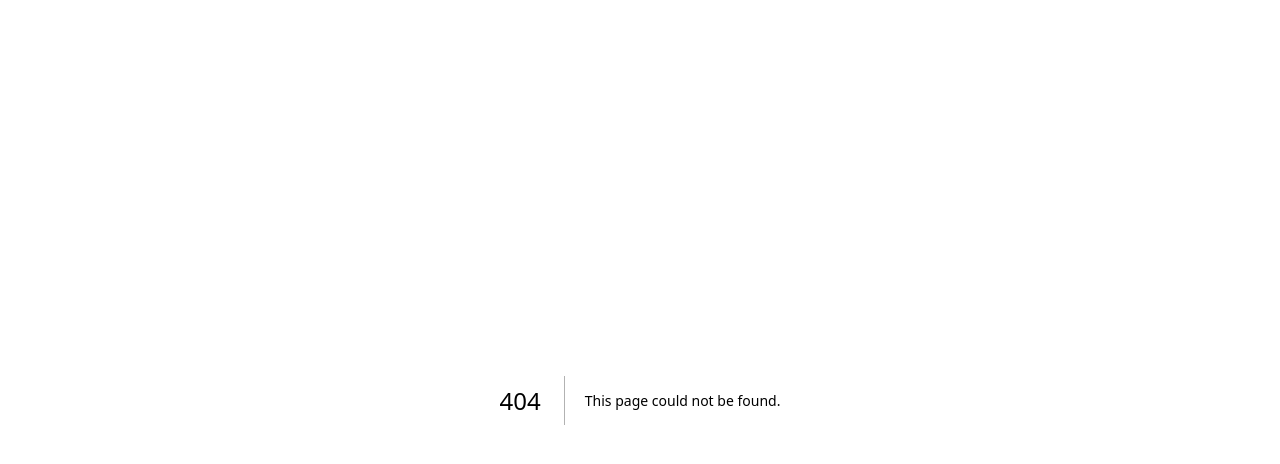
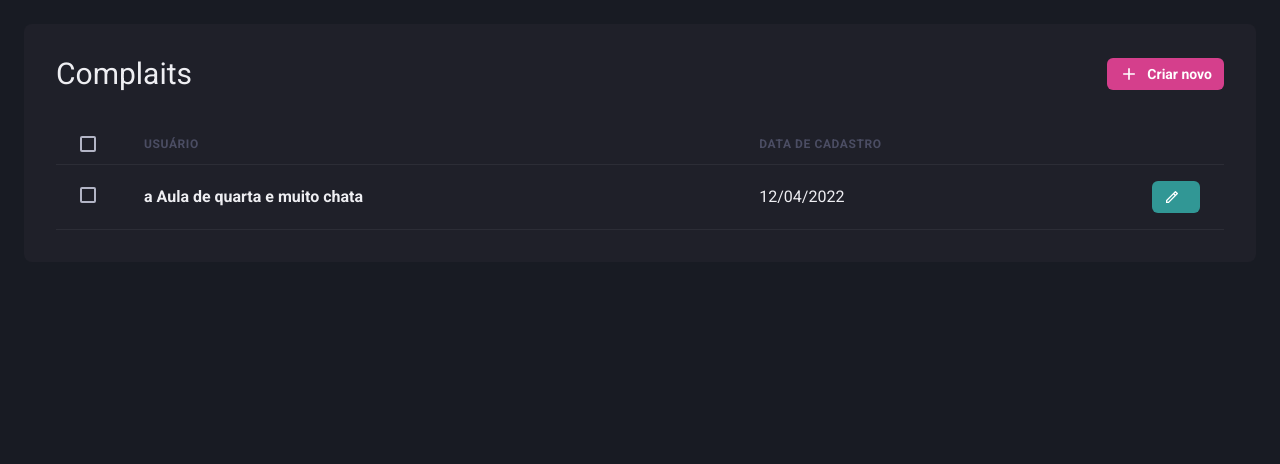
Before and after one commit to D0ugra5/portfolio, a Next.js app: page /complait/complait-table in a window 1280 px wide. Before the commit this address had no page. Shown: the top 464 px of the page. Built offline with nearby package versions, Linux system fonts and the light colour scheme.

Commit message:
feat: add comments

```diff
--- a/package.json
+++ b/package.json
@@ -15,11 +15,13 @@
     "@types/node": "18.11.9",
     "@types/react": "18.0.25",
     "@types/react-dom": "18.0.8",
+    "axios": "^1.1.3",
     "framer-motion": "^7.6.5",
     "next": "13.0.2",
     "react": "18.2.0",
     "react-dom": "18.2.0",
     "react-icons": "^4.6.0",
+    "react-query": "^3.39.2",
     "typescript": "4.8.4"
   }
 }
--- /dev/null
+++ b/src/modules/complaint/components/modal-complait/index.tsx
@@ -0,0 +1,60 @@
+import {
+  Button,
+  Modal,
+  ModalBody,
+  ModalCloseButton,
+  ModalContent,
+  ModalFooter,
+  ModalHeader,
+  ModalOverlay,
+  Text,
+  Textarea,
+} from "@chakra-ui/react";
+
+interface ModalComplaitProps {
+  title: string;
+  descriptions: string;
+  isOpen: boolean;
+  onRequestClosedModal: () => void;
+}
+
+export default function ModalComplait({
+  title,
+  descriptions,
+  isOpen,
+  onRequestClosedModal,
+}: ModalComplaitProps) {
+  return (
+    <Modal
+      isOpen={isOpen}
+      onClose={() => {
+        onRequestClosedModal();
+      }}
+    >
+      <ModalOverlay />
+      <ModalContent>
+        <ModalHeader>
+          <Text fontWeight="bold" color="black">
+            {title}
+          </Text>
+        </ModalHeader>
+        <ModalCloseButton />
+        <ModalBody>
+          <Textarea h="20vh" color="black" disabled>
+            {descriptions}
+          </Textarea>
+        </ModalBody>
+
+        <ModalFooter>
+          <Button
+            colorScheme="blue"
+            mr={3}
+            onClick={() => onRequestClosedModal()}
+          >
+            Close
+          </Button>
+        </ModalFooter>
+      </ModalContent>
+    </Modal>
+  );
+}
--- a/src/modules/complaint/sections/complait-tablet/index.tsx
+++ b/src/modules/complaint/sections/complait-tablet/index.tsx
@@ -1,5 +1,100 @@
-export default function ComplaitTable(){
-    return (
+import {
+  Box,
+  Flex,
+  Heading,
+  Button,
+  Icon,
+  Table,
+  Thead,
+  Tr,
+  Th,
+  Checkbox,
+  Tbody,
+  Td,
+  Text,
+} from "@chakra-ui/react";
+import { RiAddLine, RiPencilLine } from "react-icons/ri";
 
-    )
+import Link from "next/link";
+import ModalComplait from "../../components/modal-complait";
+import { useState } from "react";
+export default function ComplaitTable() {
+  const [openModal, setOpenModal] = useState(false);
+
+  function handleClosedModal() {
+    setOpenModal(false);
+  }
+  console.log(openModal);
+  return (
+    <Box>
+      <Flex w="100%" my="6" maxWidth={1480} mx="auto" px="6">
+        <Box flex="1" borderRadius={8} bg="gray.800" p="8">
+          <Flex mb="8" justify="space-between" alignItems="center">
+            <Heading size="lg" fontWeight="normal">
+              Complaits
+            </Heading>
+            <Link href="/complait/complait-comment" passHref>
+              <Button
+                size="sm"
+                fontSize="sm"
+                colorScheme="pink"
+                leftIcon={<Icon as={RiAddLine} fontSize="20" />}
+              >
+                Criar novo
+              </Button>
+            </Link>
+          </Flex>
+          <Table colorScheme="whiteAlpha">
+            <Thead>
+              <Tr>
+                <Th px={["4", "4", "6"]} color="gray.300" width="8">
+                  <Checkbox colorScheme="pink" />
+                </Th>
+                <Th>Usuário</Th>
+                <Th>Data de cadastro</Th>
+                <Th width="8"></Th>
+              </Tr>
+            </Thead>
+            <Tbody>
+              <Tr>
+                <Td px={["4", "4", "6"]}>
+                  <Checkbox colorScheme="pink" />
+                </Td>
+                <Td>
+                  <Box>
+                    <Text fontWeight="bold">
+                      a Aula de quarta e muito chata
+                    </Text>
+                  </Box>
+                </Td>
+                <Td>12/04/2022</Td>
+                <Td>
+                  <Button
+                    as="a"
+                    size="sm"
+                    fontSize="sm"
+                    colorScheme="teal"
+                    leftIcon={
+                      <Icon
+                        as={RiPencilLine}
+                        fontSize="16"
+                        onClick={() => setOpenModal(true)}
+                      />
+                    }
+                  ></Button>
+                </Td>
+              </Tr>
+            </Tbody>
+          </Table>
+
+          <ModalComplait
+            title="nada Mal"
+            descriptions=" Lorem, ipsum dolor sit amet consectetur adipisicing elit. Beatae obcaecati quis quam officiis quos quidem, dolorem commodi itaque voluptatum iusto magni hic! Suscipit eum delectus nisi sequi dolores, laudantium magni!"
+            isOpen={openModal}
+            onRequestClosedModal={handleClosedModal}
+          />
+        </Box>
+      </Flex>
+    </Box>
+  );
 }
--- /dev/null
+++ b/src/modules/service/api.ts
@@ -0,0 +1,5 @@
+import axios from "axios";
+
+export const api = axios.create({
+  baseURL: "http://localhost:3000/api",
+});
--- /dev/null
+++ b/src/modules/service/query-react.ts
@@ -0,0 +1,3 @@
+import { QueryClient } from "react-query";
+
+export const queryClient = new QueryClient();
--- a/src/pages/_app.tsx
+++ b/src/pages/_app.tsx
@@ -1,10 +1,16 @@
 import type { AppProps } from "next/app";
+
+import { QueryClientProvider } from "react-query";
+import { theme as THEME } from "../../styles/theme/index";
+import { queryClient } from "@/modules/service/query-react";
 import { ChakraProvider } from "@chakra-ui/react";
-import { theme as THEME } from "../../styles/theme/index";
+
 export default function App({ Component, pageProps }: AppProps) {
   return (
-    <ChakraProvider theme={THEME}>
-      <Component {...pageProps} />
-    </ChakraProvider>
+    <QueryClientProvider client={queryClient}>
+      <ChakraProvider theme={THEME}>
+        <Component {...pageProps} />
+      </ChakraProvider>
+    </QueryClientProvider>
   );
 }
--- /dev/null
+++ b/src/pages/complait/complait-table.tsx
@@ -0,0 +1,5 @@
+import ComplaitTable from "@/modules/complaint/sections/complait-tablet";
+
+export default function ComplaitPageTablet() {
+  return <ComplaitTable />;
+}
```
Also changed, not shown: src/modules/complaint/sections/complaint-comment/index.tsx (+14 -5 lines), src/modules/service/hooks/useComplait.ts (added, +12 -0 lines), src/pages/complait/complait-comment.tsx (renamed from src/pages/complait.tsx), 1 other file (tests, documents, lock files or other folders).
